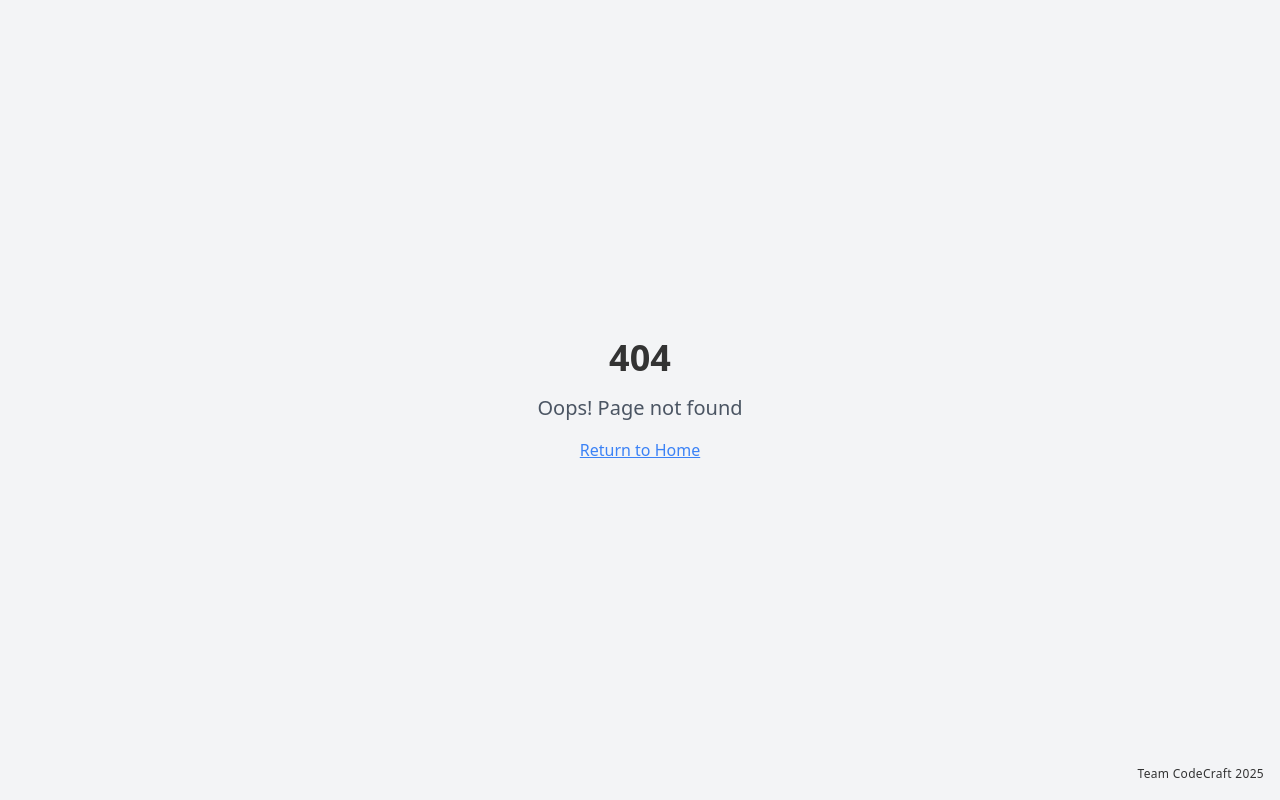
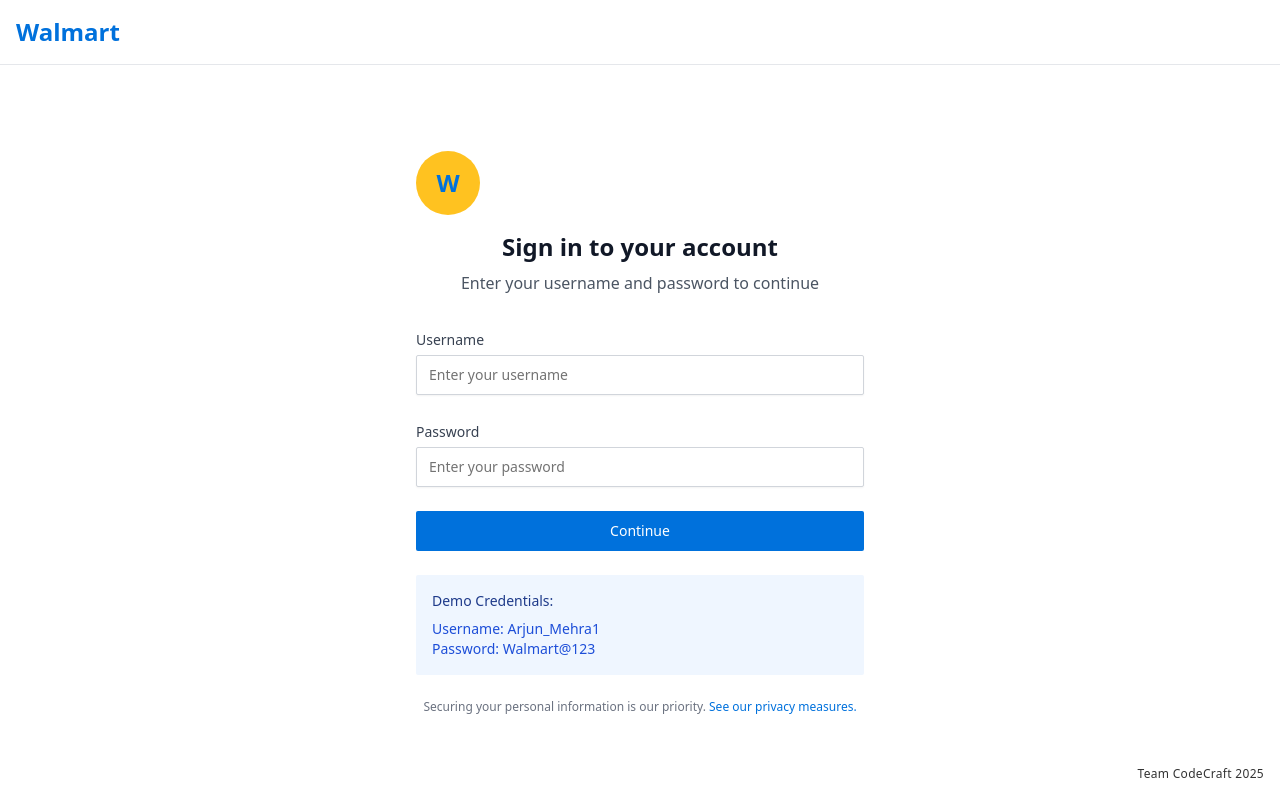
Before and after one commit to manan576/trust-market-beacon, a React (Vite) app: page /login in a window 1280 px wide. Before the commit this address had no page. Built offline with nearby package versions, Linux system fonts and the light colour scheme.

Commit message:
Add login page
Implemented a Walmart-style login page with username and password fields. Upon successful login with demo credentials, redirects to the homepage.

```diff
--- a/src/App.tsx
+++ b/src/App.tsx
@@ -6,6 +6,7 @@ import { QueryClient, QueryClientProvider } from "@tanstack/react-query";
 import { BrowserRouter, Routes, Route } from "react-router-dom";
 import Index from "./pages/Index";
 import NotFound from "./pages/NotFound";
+import LoginPage from "./pages/LoginPage";
 import MerchantManagement from "./components/MerchantManagement";
 import CustomerManagement from "./components/CustomerManagement";
 import Watermark from "./components/Watermark";
@@ -19,6 +20,7 @@ const App = () => (
       <Sonner />
       <BrowserRouter>
         <Routes>
+          <Route path="/login" element={<LoginPage />} />
           <Route path="/" element={<Index />} />
           <Route path="/merchant-management" element={<MerchantManagement />} />
           <Route path="/customer-management" element={<CustomerManagement />} />
--- a/src/pages/Index.tsx
+++ b/src/pages/Index.tsx
@@ -1,5 +1,6 @@
 
 import { useState, useEffect } from 'react';
+import { useNavigate } from 'react-router-dom';
 import Header from '../components/Header';
 import HomePage from './HomePage';
 import ProductGrid from '../components/ProductGrid';
@@ -22,12 +23,21 @@ interface CartItem {
 }
 
 const Index = () => {
+  const navigate = useNavigate();
   const [currentView, setCurrentView] = useState('home');
   const [selectedProduct, setSelectedProduct] = useState<Product | null>(null);
   const [selectedCategory, setSelectedCategory] = useState<string | null>(null);
   const [searchQuery, setSearchQuery] = useState('');
   const [cartItems, setCartItems] = useState<CartItem[]>([]);
   const [showCart, setShowCart] = useState(false);
+
+  // Check if user is logged in
+  useEffect(() => {
+    const isLoggedIn = localStorage.getItem('isLoggedIn');
+    if (!isLoggedIn) {
+      navigate('/login');
+    }
+  }, [navigate]);
 
   // Seed data on first load
   useEffect(() => {
--- /dev/null
+++ b/src/pages/LoginPage.tsx
@@ -0,0 +1,121 @@
+import { useState } from 'react';
+import { useNavigate } from 'react-router-dom';
+import { Button } from '@/components/ui/button';
+import { Input } from '@/components/ui/input';
+import { Label } from '@/components/ui/label';
+
+const LoginPage = () => {
+  const [username, setUsername] = useState('');
+  const [password, setPassword] = useState('');
+  const [error, setError] = useState('');
+  const navigate = useNavigate();
+
+  const handleLogin = (e: React.FormEvent) => {
+    e.preventDefault();
+
+    // Demo credentials
+    if (username === 'Arjun_Mehra1' && password === 'Walmart@123') {
+      localStorage.setItem('isLoggedIn', 'true');
+      localStorage.setItem('username', username);
+      navigate('/');
+    } else {
+      setError('Invalid username or password');
+    }
+  };
+
+  return (
+    <div className="min-h-screen bg-white flex flex-col">
+      {/* Header */}
+      <header className="border-b border-gray-200">
+        <div className="container mx-auto px-4 py-4">
+          <div className="flex items-center">
+            <div className="text-2xl font-bold text-[#0071dc]">Walmart</div>
+          </div>
+        </div>
+      </header>
+
+      {/* Main Content */}
+      <div className="flex-1 flex items-center justify-center px-4 py-8">
+        <div className="w-full max-w-md">
+          {/* Walmart Logo */}
+          <div className="text-center mb-8">
+            <div className="inline-block w-16 h-16 bg-[#ffc220] rounded-full flex items-center justify-center mb-4">
+              <div className="text-[#0071dc] text-2xl font-bold">W</div>
+            </div>
+            <h1 className="text-2xl font-semibold text-gray-900 mb-2">
+              Sign in to your account
+            </h1>
+            <p className="text-gray-600">
+              Enter your username and password to continue
+            </p>
+          </div>
+
+          {/* Login Form */}
+          <form onSubmit={handleLogin} className="space-y-6">
+            <div>
+              <Label htmlFor="username" className="text-sm font-medium text-gray-700">
+                Username
+              </Label>
+              <Input
+                id="username"
+                type="text"
+                value={username}
+                onChange={(e) => setUsername(e.target.value)}
+                className="mt-1 block w-full px-3 py-3 border border-gray-300 rounded-md shadow-sm focus:ring-[#0071dc] focus:border-[#0071dc]"
+                placeholder="Enter your username"
+                required
+              />
+            </div>
+
+            <div>
+              <Label htmlFor="password" className="text-sm font-medium text-gray-700">
+                Password
+              </Label>
+              <Input
+                id="password"
+                type="password"
+                value={password}
+                onChange={(e) => setPassword(e.target.value)}
+                className="mt-1 block w-full px-3 py-3 border border-gray-300 rounded-md shadow-sm focus:ring-[#0071dc] focus:border-[#0071dc]"
+                placeholder="Enter your password"
+                required
+              />
+            </div>
+
+            {error && (
+              <div className="text-red-600 text-sm bg-red-50 p-3 rounded-md">
+                {error}
+              </div>
+            )}
+
+            <Button
+              type="submit"
+              className="w-full bg-[#0071dc] hover:bg-[#005bb5] text-white font-medium py-3 px-4 rounded-md transition-colors"
+            >
+              Continue
+            </Button>
+          </form>
+
+          {/* Demo Credentials Info */}
+          <div className="mt-6 p-4 bg-blue-50 rounded-md">
+            <h3 className="text-sm font-medium text-blue-900 mb-2">Demo Credentials:</h3>
+            <p className="text-sm text-blue-700">Username: Arjun_Mehra1</p>
+            <p className="text-sm text-blue-700">Password: Walmart@123</p>
+          </div>
+
+          {/* Privacy Notice */}
+          <div className="mt-6 text-center">
+            <p className="text-xs text-gray-500">
+              Securing your personal information is our priority.{' '}
+              <a href="#" className="text-[#0071dc] hover:underline">
+                See our privacy measures.
+              </a>
+            </p>
+          </div>
+        </div>
+      </div>
+    </div>
+  );
+};
+
+export default LoginPage;
```
